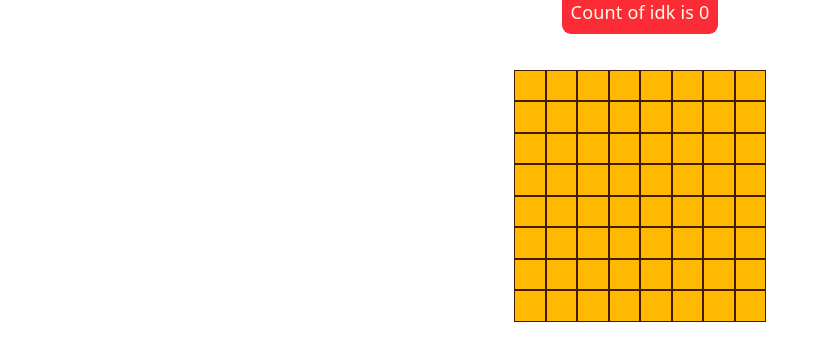
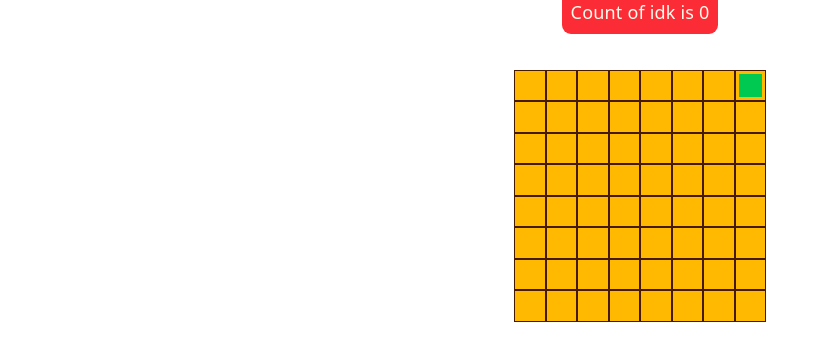
Before and after one commit to BigBadBodyPillow/svelte-snake, a Svelte app: page / in a window 1280 px wide. Shown: the part 262-622 px from the top of the page, without its empty margins (0-829 px from the left). Built offline with nearby package versions, Linux system fonts and the light colour scheme.

Commit message:
set up for grid coordinates

```diff
--- a/src/App.svelte
+++ b/src/App.svelte
@@ -28,6 +28,11 @@
   const setBoardDimensions = (dimension:number) => {
     board.style.gridTemplateColumns = `repeat(${dimension}, minmax(0, 1fr))`
   }
+
+  // when window is loa1ded
+  $effect(() => {
+    setBoardDimensions(dimensions)
+  })
 
   const drawDebug = () => {
     const newDiv = document.createElement("div")
@@ -118,10 +123,21 @@
     }
   }
 
-   // when window is loa1ded
-  $effect(() => {
-    setBoardDimensions(dimensions)
-  })
+  // log each cell and its coordinates
+  // $effect(() => {
+  //   const cells = document.getElementsByClassName("cell")
+  //   Array.from(cells).forEach((cell, i) => {
+
+  //     if (cell instanceof HTMLElement) {
+
+  //     const row = cell.dataset.row
+  //     const col = cell.dataset.col
+
+  //     console.log(`${i+1} - [${row},${col}]`)
+  //     }
+  //   });
+
+  // })
 
 </script>
 
@@ -132,11 +148,16 @@
       <Counter class="bg-red-500 p-2 rounded-lg text-amber-50" label="idk" />
     </div>
 
-    <div class="board grid " bind:this={board} draggable="false">
+    <div class="board grid relative" bind:this={board} draggable="false">
       <!-- x by x grid -->
-      {#each {length: dimensions ** 2} as i }
-        <div class="w-7 h-7 bg-amber-400 border border-amber-950 hover:scale-90 hover:bg-amber-500 transition-all duration-50 select-none" ></div>
+      {#each {length: dimensions ** 2} as _, i }
+        <div class="cell w-7 h-7 bg-amber-400 border border-amber-950 hover:scale-90 hover:bg-amber-500 transition-all duration-50 select-none"
+        data-row={`${Math.floor(i / dimensions) + 1}`} // e.g cell 10(counting from 1) x is 9 / 8 + 1 not count remainder = 2
+        data-col={`${(i % dimensions) + 1}`} // e.g cell 10(counting from 1) y is 9 % 8 + 1 = 2 so 10:[x=2,y=2]
+        ></div>
       {/each}
+
+      <div class="snake bg-green-500 w-5 h-5 absolute mt-1 ml-1 left-49"></div>
     </div>
 
 </main>
```
Also changed, not shown: 1 other file (tests, documents, lock files or other folders).
